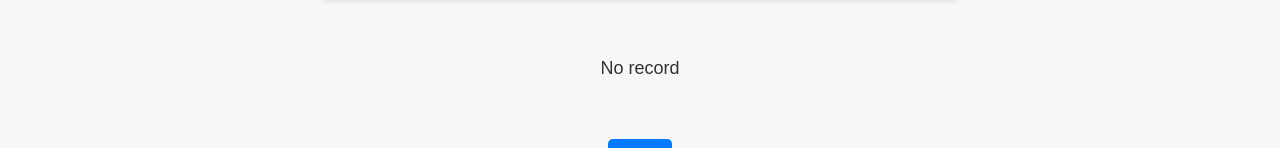
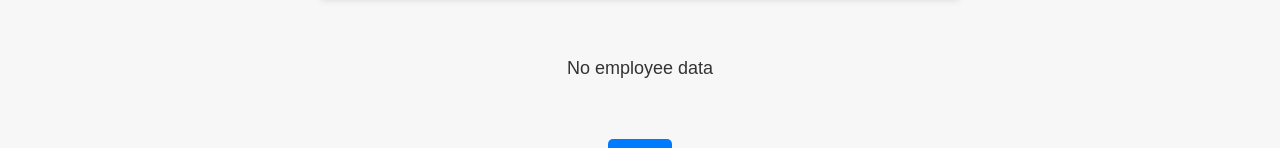
Before and after one commit to TlotloSeGamie/employee-data, a React (Create React App) app: page / in a window 1280 px wide. Shown: the part 353-501 px from the top of the page. Built offline with nearby package versions, Linux system fonts and the light colour scheme.

Commit message:
changed no data message

```diff
--- a/src/components/Table.js
+++ b/src/components/Table.js
@@ -46,7 +46,7 @@ function Table({ registrationDetails, onEdit, onDelete }) {
           {selectedProfile && (
             <div className='profile-popout'>
               <button className='close-profile' onClick={handleCloseProfile}>Close</button>
-              <h2>Profile Details</h2>
+              <h2>Employee Details</h2>
               {selectedProfile.image && (
                 <img
                   src={URL.createObjectURL(selectedProfile.image)}
@@ -63,7 +63,7 @@ function Table({ registrationDetails, onEdit, onDelete }) {
           )}
         </div>
       ) : (
-        <p className='no-data-message'>No record</p>
+        <p className='no-data-message'>No employee data</p>
       )}
     </div>
   );
```
